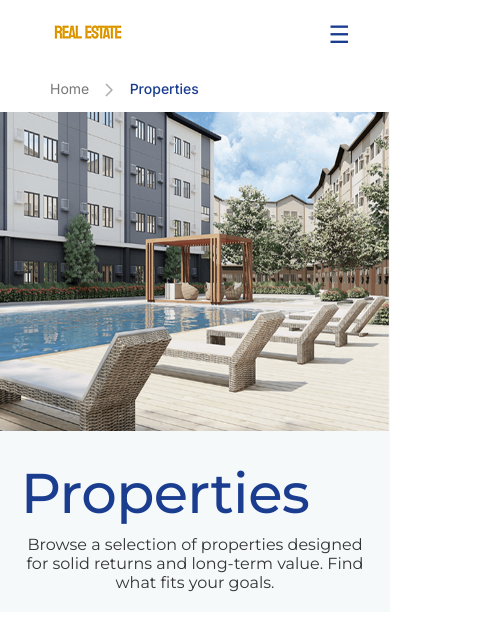
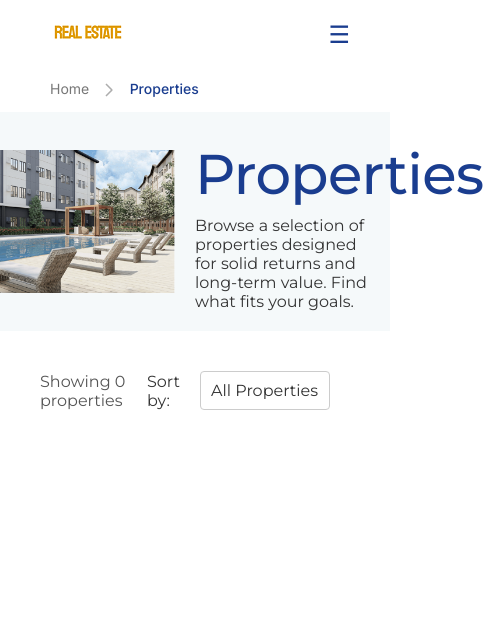
Before and after one commit to jaiibiason/smdc-lanoju, a React (Vite) app: page /smdc-lanoja/properties in a window 390 px wide. Shown: the top 630 px of the page, 485 px wide, since content can reach past the window. Built offline with nearby package versions, Linux system fonts and the light colour scheme.

Commit message:
add PropertiesBody component with responsive layout and sorting dropdown

```diff
--- a/src/css/Properties.css
+++ b/src/css/Properties.css
@@ -47,24 +47,55 @@
   align-self: stretch;
 }
 
-/* Responsive Design */
-@media (max-width: 768px) {
-  .container {
-    flex-direction: column;
-    text-align: center;
-    height: auto; /* Adjust height for smaller screens */
-  }
+/* Container for the body */
+.properties-body-container {
+  display: flex;
+  flex-direction: row;
+  justify-content: space-between;
+  align-items: center;
+  padding: 20px;
+  border-radius: 8px;
+  margin: 20px;
+}
 
-  .text-section {
-    text-align: center;
-    width: 100%; /* Full width for smaller screens */
-  }
+/* Left Section - Text */
+.left-section {
+  flex: 1;
+  padding-right: 20px;
+}
 
-  .image-section {
-    width: 100%; /* Full width for smaller screens */
-  }
+.left-section h3 {
+  font-size: 24px;
+  font-weight: 600;
+  color: #1a3d8f;
+  margin-bottom: 10px;
+}
 
-  .image-section img {
-    height: auto; /* Adjust image height for smaller screens */
-  }
+.left-section p {
+  font-size: 16px;
+  color: #555;
 }
+
+/* Right Section - Dropdown */
+.right-section {
+  flex: 1;
+  display: flex;
+  justify-content: flex-end;
+  align-items: center;
+}
+
+.dropdown {
+  padding: 10px;
+  font-size: 16px;
+  border: 1px solid #ccc;
+  border-radius: 4px;
+  background-color: #fff;
+  color: #333;
+  cursor: pointer;
+  margin: 0 20px;
+}
+
+.dropdown:focus {
+  outline: none;
+  border-color: #1a3d8f;
+}
--- a/src/pages/Properties.tsx
+++ b/src/pages/Properties.tsx
@@ -1,12 +1,15 @@
 import '.././App.css'
 import PropertiesHeader from '../sections/PropertiesHeader'
 import Crumbs from '../components/Crumbs' // Adjust the path as necessary
+import PropertiesBody from '../sections/PropertiesBody'
+import '.././css/Properties.css' // Adjust the path as necessary
 
 function Properties() {
     return (
         <div>
           <Crumbs />
           <PropertiesHeader />
+          <PropertiesBody />
         </div>
       );
 }
--- /dev/null
+++ b/src/sections/PropertiesBody.tsx
@@ -0,0 +1,27 @@
+import "../css/Properties.css"; // Import styles
+
+function PropertiesBody() {
+    const propertyCount = 0; // Define propertyCount with a default value
+
+    return (
+        <div className="properties-body-container">
+            {/* Left Side - Text */}
+            <div className="left-section">
+                <p>Showing {propertyCount} properties</p>
+            </div>
+
+            {/* Right Side - Dropdown */}
+            <div className="right-section">
+                <span>Sort by: </span>
+                <select className="dropdown">
+                    <option value="all">All Properties</option>
+                    <option value="residential">Residential</option>
+                    <option value="commercial">Commercial</option>
+                    <option value="land">Land</option>
+                </select>
+            </div>
+        </div>
+    );
+}
+
+export default PropertiesBody
```
